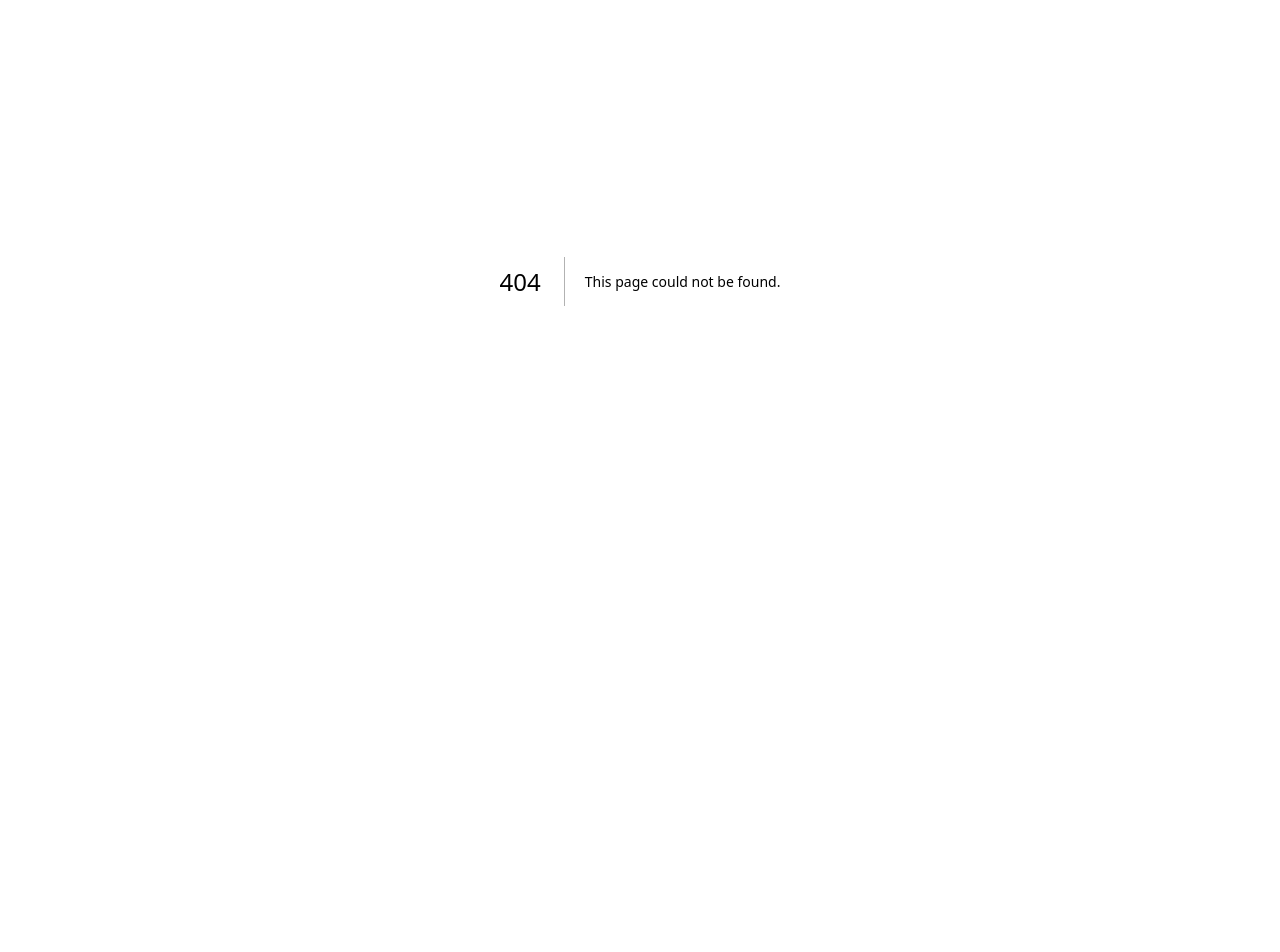
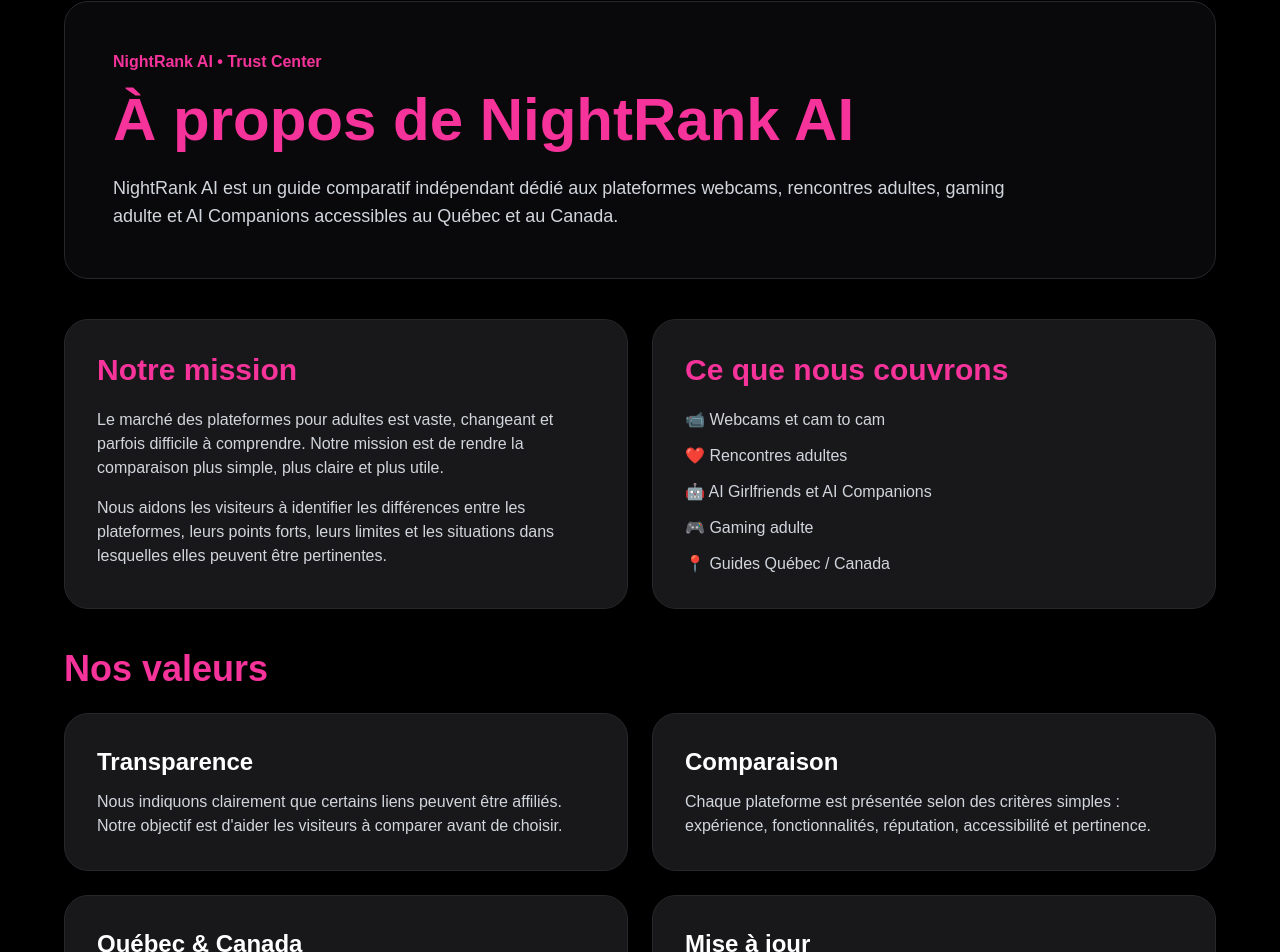
Before and after one commit to tbagvolkov/nightrank-ai, a Next.js app: page /company in a window 1280 px wide. Before the commit this address had no page. Shown: the part 119-1071 px from the top of the page. Before the commit the page ends 800 px from the top, so only its background shows below. Built offline with nearby package versions, Linux system fonts and the light colour scheme.

Commit message:
Trust Center: ajout de la page Company avec présentation, mission, valeurs, méthodologie et divulgation des liens affiliés

```diff
--- /dev/null
+++ b/app/company/page.tsx
@@ -0,0 +1,176 @@
+export const metadata = {
+  title: "À propos | NightRank AI",
+  description:
+    "Découvrez NightRank AI, notre mission, notre méthode de comparaison, nos critères éditoriaux et notre engagement de transparence.",
+};
+
+const values = [
+  {
+    title: "Transparence",
+    text: "Nous indiquons clairement que certains liens peuvent être affiliés. Notre objectif est d'aider les visiteurs à comparer avant de choisir.",
+  },
+  {
+    title: "Comparaison",
+    text: "Chaque plateforme est présentée selon des critères simples : expérience, fonctionnalités, réputation, accessibilité et pertinence.",
+  },
+  {
+    title: "Québec & Canada",
+    text: "NightRank AI met l'accent sur les utilisateurs francophones du Québec et du Canada, avec des guides adaptés au marché local.",
+  },
+  {
+    title: "Mise à jour",
+    text: "Le secteur évolue vite. Nos guides sont pensés pour être révisés et améliorés régulièrement.",
+  },
+];
+
+const process = [
+  "Recherche des plateformes",
+  "Analyse des fonctionnalités",
+  "Comparaison avec les alternatives",
+  "Rédaction du guide",
+  "Mise à jour du contenu",
+];
+
+export default function CompanyPage() {
+  return (
+    <main className="min-h-screen bg-black text-white px-6 py-14">
+      <div className="max-w-6xl mx-auto">
+        <a href="/" className="text-pink-400 hover:text-pink-300">
+          ← Retour accueil
+        </a>
+
+        <section className="mt-10 bg-zinc-950 border border-zinc-800 rounded-3xl p-8 md:p-12">
+          <p className="text-pink-500 font-bold mb-4">
+            NightRank AI • Trust Center
+          </p>
+
+          <h1 className="text-5xl md:text-6xl font-bold text-pink-500 mb-6">
+            À propos de NightRank AI
+          </h1>
+
+          <p className="text-gray-300 text-lg max-w-4xl">
+            NightRank AI est un guide comparatif indépendant dédié aux
+            plateformes webcams, rencontres adultes, gaming adulte et AI
+            Companions accessibles au Québec et au Canada.
+          </p>
+        </section>
+
+        <section className="mt-10 grid md:grid-cols-2 gap-6">
+          <div className="bg-zinc-900 border border-zinc-800 rounded-3xl p-8">
+            <h2 className="text-3xl font-bold mb-5 text-pink-500">
+              Notre mission
+            </h2>
+
+            <p className="text-gray-300 mb-4">
+              Le marché des plateformes pour adultes est vaste, changeant et
+              parfois difficile à comprendre. Notre mission est de rendre la
+              comparaison plus simple, plus claire et plus utile.
+            </p>
+
+            <p className="text-gray-300">
+              Nous aidons les visiteurs à identifier les différences entre les
+              plateformes, leurs points forts, leurs limites et les situations
+              dans lesquelles elles peuvent être pertinentes.
+            </p>
+          </div>
+
+          <div className="bg-zinc-900 border border-zinc-800 rounded-3xl p-8">
+            <h2 className="text-3xl font-bold mb-5 text-pink-500">
+              Ce que nous couvrons
+            </h2>
+
+            <ul className="space-y-3 text-gray-300">
+              <li>📹 Webcams et cam to cam</li>
+              <li>❤️ Rencontres adultes</li>
+              <li>🤖 AI Girlfriends et AI Companions</li>
+              <li>🎮 Gaming adulte</li>
+              <li>📍 Guides Québec / Canada</li>
+            </ul>
+          </div>
+        </section>
+
+        <section className="mt-10">
+          <h2 className="text-4xl font-bold text-pink-500 mb-6">
+            Nos valeurs
+          </h2>
+
+          <div className="grid md:grid-cols-2 gap-6">
+            {values.map((value) => (
+              <div
+                key={value.title}
+                className="bg-zinc-900 border border-zinc-800 rounded-3xl p-8"
+              >
+                <h3 className="text-2xl font-bold mb-3">{value.title}</h3>
+                <p className="text-gray-300">{value.text}</p>
+              </div>
+            ))}
+          </div>
+        </section>
+
+        <section className="mt-10 bg-zinc-900 border border-zinc-800 rounded-3xl p-8">
+          <h2 className="text-4xl font-bold text-pink-500 mb-6">
+            Notre méthode de travail
+          </h2>
+
+          <div className="grid md:grid-cols-5 gap-4">
+            {process.map((step, index) => (
+              <div
+                key={step}
+                className="bg-zinc-950 border border-zinc-800 rounded-2xl p-5"
+              >
+                <p className="text-pink-500 font-bold mb-2">
+                  Étape {index + 1}
+                </p>
+                <p className="text-gray-300">{step}</p>
+              </div>
+            ))}
+          </div>
+        </section>
+
+        <section className="mt-10 bg-zinc-900 border border-zinc-800 rounded-3xl p-8">
+          <h2 className="text-4xl font-bold text-pink-500 mb-6">
+            Divulgation des liens affiliés
+          </h2>
+
+          <p className="text-gray-300 mb-4">
+            Certains liens présents sur NightRank AI peuvent être des liens
+            affiliés. Cela signifie que nous pouvons recevoir une commission si
+            un visiteur clique sur un lien et effectue une action admissible.
+          </p>
+
+          <p className="text-gray-300">
+            Cette commission ne change pas le prix pour l'utilisateur. Notre
+            objectif reste de présenter les plateformes de manière claire,
+            structurée et utile.
+          </p>
+        </section>
+
+        <section className="mt-10 grid md:grid-cols-3 gap-6">
+          <a
+            href="/blog"
+            className="bg-zinc-900 border border-zinc-800 rounded-3xl p-8 hover:border-pink-500 transition"
+          >
+            <h3 className="text-2xl font-bold mb-3">Blog</h3>
+            <p className="text-gray-300">Lire nos guides et comparatifs.</p>
+          </a>
+
+          <a
+            href="/ai"
+            className="bg-zinc-900 border border-zinc-800 rounded-3xl p-8 hover:border-pink-500 transition"
+          >
+            <h3 className="text-2xl font-bold mb-3">AI Companions</h3>
+            <p className="text-gray-300">Voir notre catégorie IA.</p>
+          </a>
+
+          <a
+            href="/"
+            className="bg-zinc-900 border border-zinc-800 rounded-3xl p-8 hover:border-pink-500 transition"
+          >
+            <h3 className="text-2xl font-bold mb-3">Accueil</h3>
+            <p className="text-gray-300">Retourner à NightRank AI.</p>
+          </a>
+        </section>
+      </div>
+    </main>
+  );
+}
```
